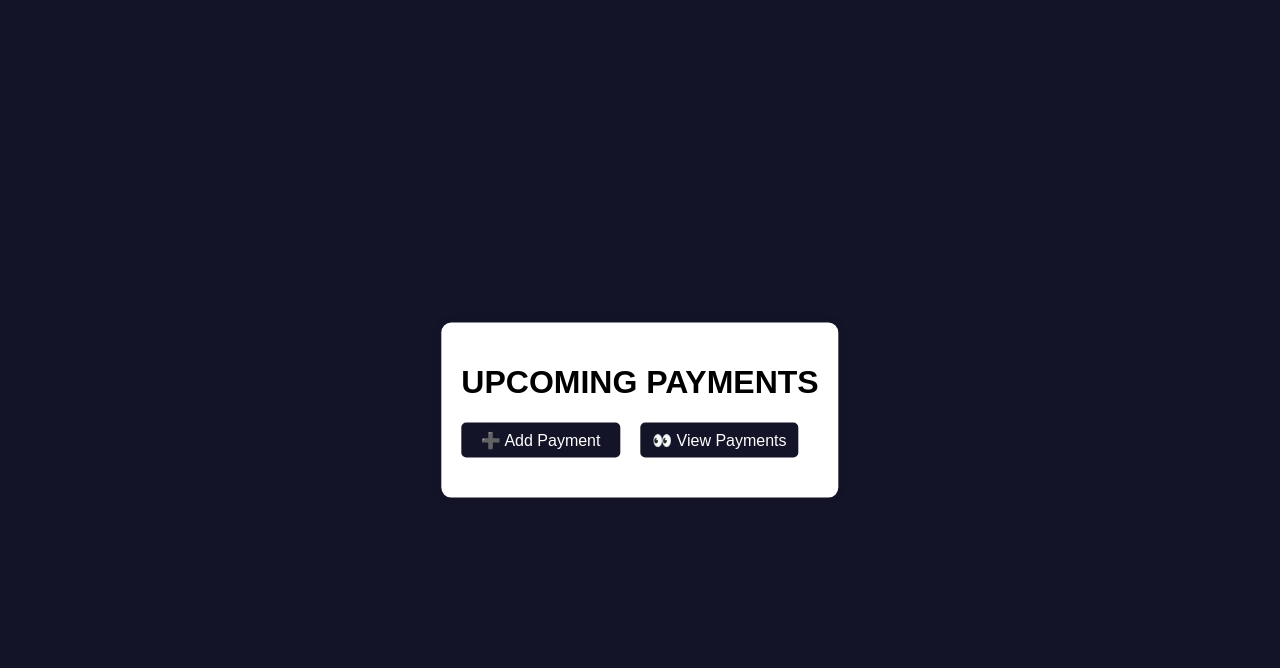
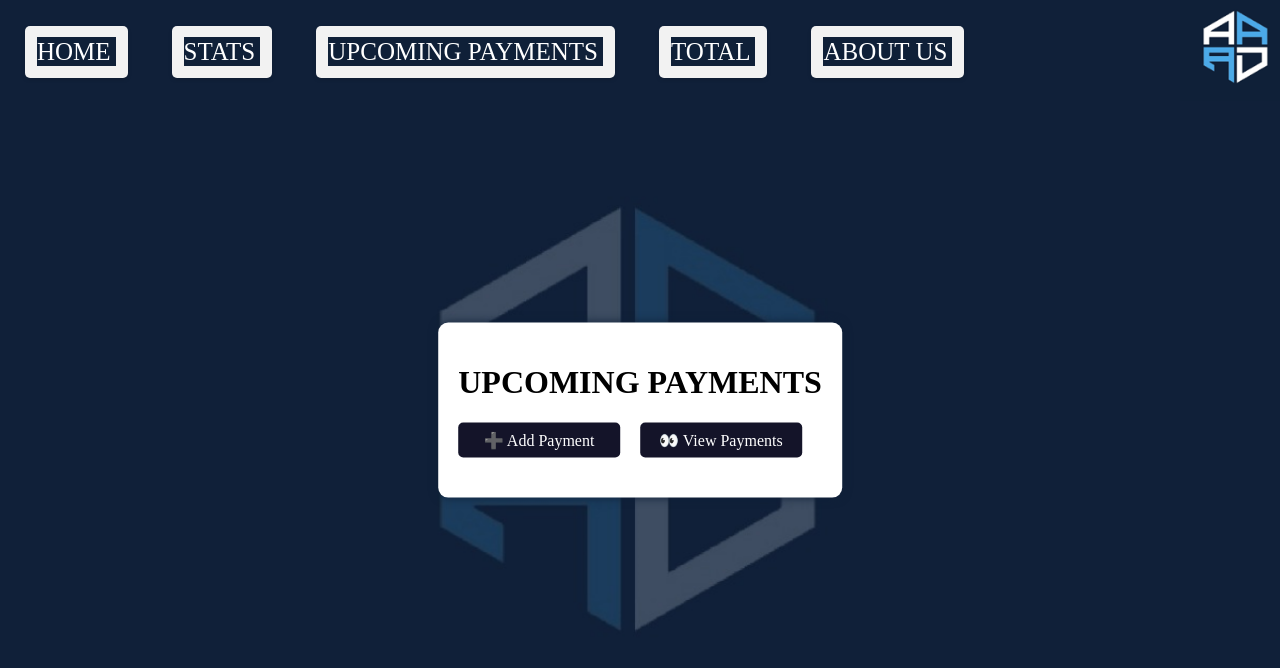
Before and after one commit to Angell1147/Money-Manager, a plain HTML site: page upcoming.html in a window 1280 px wide. Drawn offline with Linux system fonts and the light colour scheme.

Commit message:
Update upcoming.html
added bg color and navigation bar

```diff
--- a/upcoming.html
+++ b/upcoming.html
@@ -5,23 +5,87 @@
 <meta name="viewport" content="width=device-width, initial-scale=1.0">
 <title>Upcoming Events</title>
 <style>
-body {
-    background-color:rgb(20,20,41);
-    font-family: Arial, sans-serif;
+
+body
+{
+    background-image: url(logoar123.png);
+    background-repeat: no-repeat;
+    background-position: center;
+    background-attachment: fixed;
+    background-size: cover;
+    margin: 0;
+    padding: 0;
 }
 
-.container {
+.container
+{
     max-width: 600px;
     margin: 10px auto 20px auto ;
     padding: 20px;
     border-radius: 10px;
-    background-color: #ffffff;
-    box-shadow: 0px 0px 10px rgba(0, 0, 0, 0.1);position: absolute;
+    background-color: rgb(255, 255, 255);
+    box-shadow: 0px 0px 10px rgba(15, 32, 56);position: absolute;
     top: 50%;
     left: 50%;
     transform: translate(-50%, -50%) scale(0); /* Initial scale is 0 to hide the box */
     transition: transform 0.5s ease;
-}.container:hover{ transform: translate(-50%, -50%) scale(1.2);}
+}
+     .container:hover
+    {
+        transform: translate(-50%, -50%) scale(1.2);
+    }
+
+        .asd
+        {
+            padding: 5px;
+            margin-top: 0px;
+            position: fixed;
+            top: 0;
+            left: 0;
+            z-index: 999; /* Ensuring the navigation is above other elements */
+        }
+
+        .asd ul
+        {
+            overflow: auto;
+        }
+
+        .asd li
+        {
+            list-style: none;
+            margin: 5px 20px;
+            display: inline-block;
+        }
+
+        .asd li a
+        {
+            padding: 1px 5px 1px 0px;
+            color: white;
+            text-decoration: none;
+            font-size: 25px;
+        }
+
+        .fgh
+        {
+            cursor: pointer;
+            background-color: rgb(15, 32, 56);
+        }
+
+        .fgh:hover
+        {
+            color: #000000;
+        }
+
+        .rgh
+        {
+            float: right;
+            position: fixed;
+            top: 0;
+            right: 0;
+            z-index: 999; /* Ensuring the logo is above other elements */
+        }
+
+
 
 input[type="text"],
 input[type="number"],
@@ -115,6 +179,21 @@ li {
 </style>
 </head>
 <body>
+
+    <header>
+        <div class="asd">
+            <ul>
+                <li><a href="home.html" class="fgh">HOME</a></li>
+                <li><a href="#" class="fgh">STATS</a></li>
+                <li><a href="upcoming.html" class="fgh">UPCOMING PAYMENTS</a></li>
+                <li><a href="#" class="fgh">TOTAL</a></li>
+                <li><a href="#" class="fgh">ABOUT US</a></li>
+            </ul><a href="mainpg.html">
+            <div class="rgh"><img src="Screenshot 2024-04-19 120854.png" length="100" width="100"></div></a>
+        </div>
+    </header>
+
+
 <div class="container">
     <h1 style="text-align: center;">UPCOMING PAYMENTS</h1>
     <div id="toggle-buttons">
```
